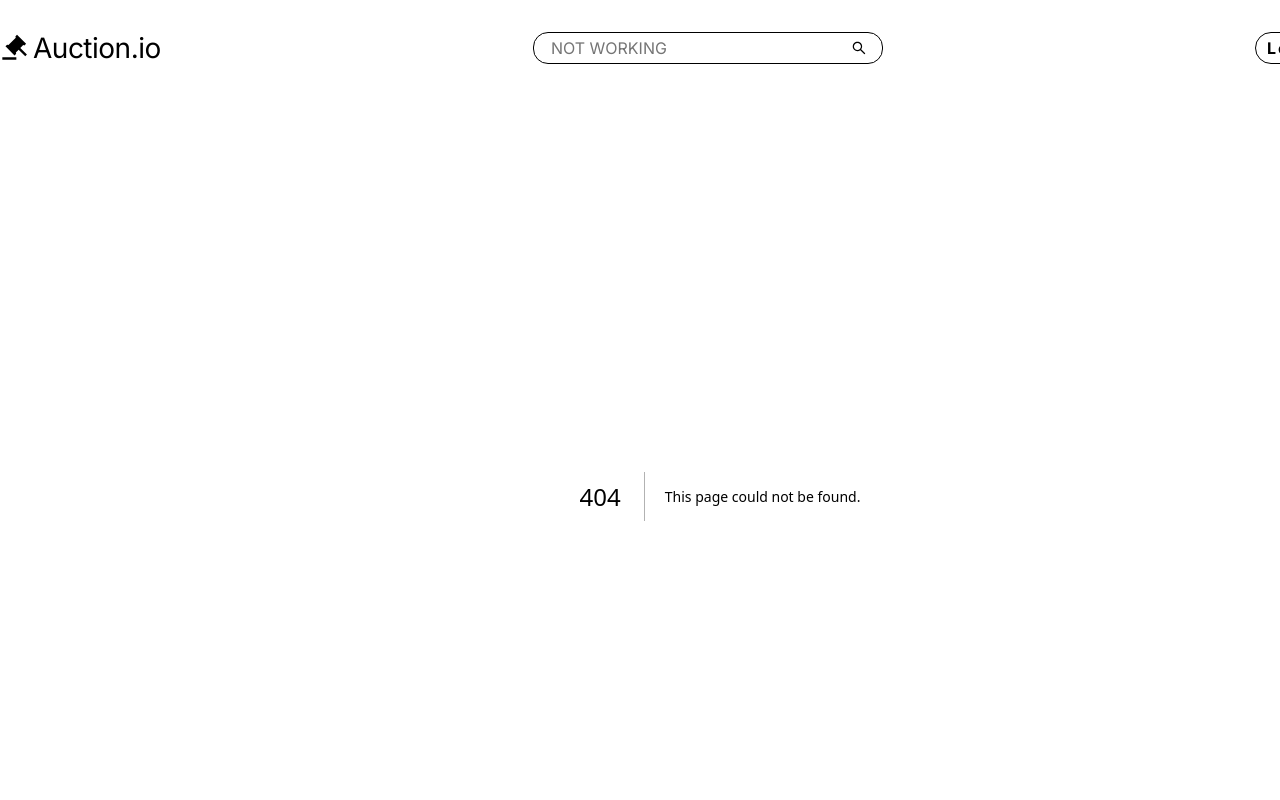
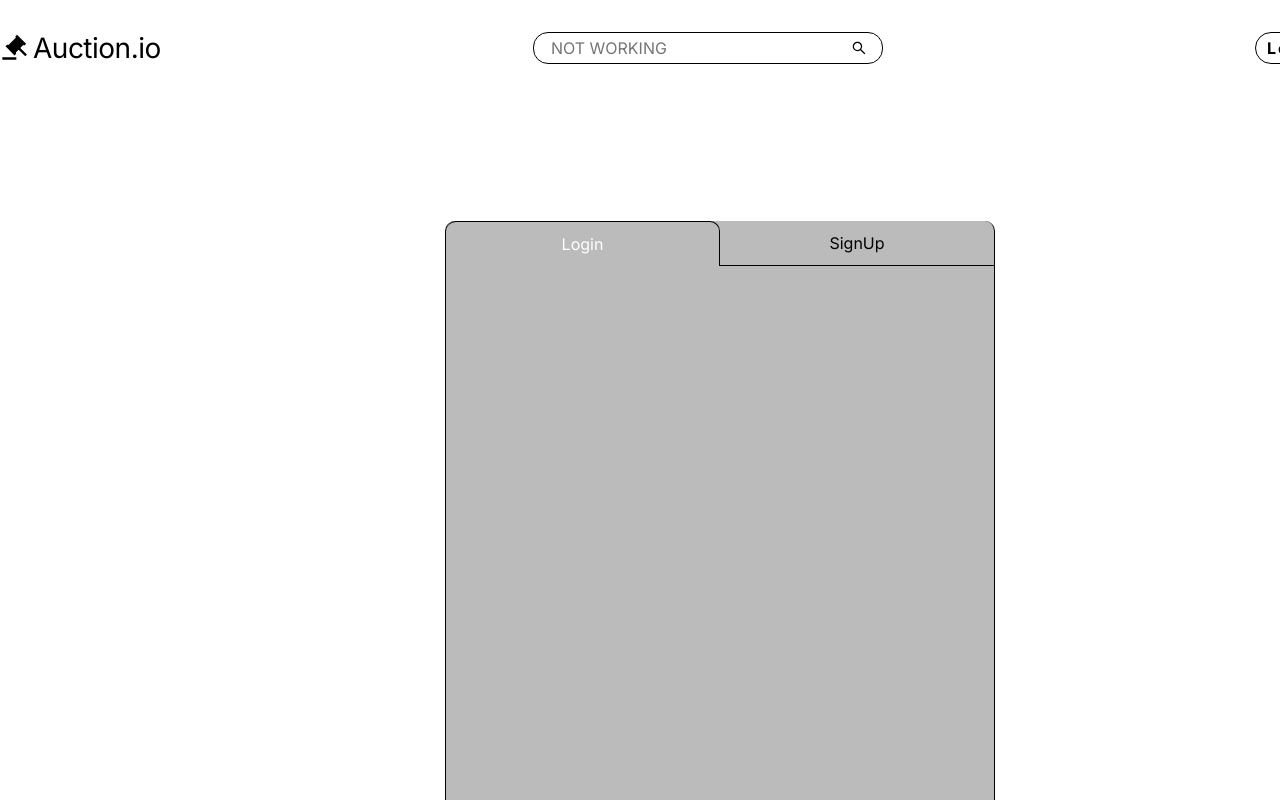
Before and after one commit to yemirvural/auction-app, a Next.js app in the folder frontend/: page /login in a window 1280 px wide. Before the commit this address had no page. Shown: the top 800 px of the page. Built offline with nearby package versions, Linux system fonts and the light colour scheme.

Commit message:
Login/signup route ve component yapilari kuruldu

```diff
--- /dev/null
+++ b/frontend/app/login/page.jsx
@@ -0,0 +1,12 @@
+import React from 'react'
+import LoginContainer from '@/containers/login'
+
+function LoginPage() {
+  return (
+    <div>
+      <LoginContainer />
+    </div>
+  )
+}
+
+export default LoginPage
--- a/frontend/components/header/index.jsx
+++ b/frontend/components/header/index.jsx
@@ -16,8 +16,8 @@ function Header() {
             <AiOutlineSearch />
           </label>
           <nav className={styles.navigationMenu}>
-            <Link href={'#'}>Login</Link>
-            <Link href={'#'}>SignUp</Link>
+            <Link href={'/login'}>Login</Link>
+            <Link href={'/signup'}>SignUp</Link>
           </nav>
         </div>
     </header>
--- /dev/null
+++ b/frontend/components/login-box/index.jsx
@@ -0,0 +1,19 @@
+import React from 'react'
+import styles from './styles.module.css'
+import Link from 'next/link'
+
+function LoginBox() {
+  return (
+    <div className={styles.containerWrapper}>
+        <nav className={styles.navigationMenu}>
+        <Link className={styles.active} href={'/login'}>Login</Link>
+        <Link href={'/signup'}>SignUp</Link>
+        </nav>
+        <div className={styles.inputs}>
+
+        </div>
+    </div>
+  )
+}
+
+export default LoginBox
--- /dev/null
+++ b/frontend/components/login-box/styles.module.css
@@ -0,0 +1,31 @@
+.containerWrapper{
+    display: flex;
+    width: 550px;
+    height: 650px;
+    background-color: #bbb;
+    border: 1px solid black;
+    border-top: 0;
+    border-radius: 10px;
+}
+.navigationMenu{
+    display: flex;
+    width: 100%;
+    justify-content: space-between;
+}
+.navigationMenu a{
+    display: flex;
+    height: 45px;
+    width: 50%;
+    justify-content: center;
+    align-items: center;
+    border-bottom: 1px solid black;
+    border-radius: 10px 10px 0 0;
+
+}
+.navigationMenu a.active{
+    color: white;
+    border: 1px solid black;
+    border-bottom: 0;
+    border-left: 0;
+    border-radius: 10px 10px 0 0;
+}
--- /dev/null
+++ b/frontend/containers/login/index.jsx
@@ -0,0 +1,13 @@
+import React from 'react'
+import LoginBox from '@/components/login-box'
+import styles from './styles.module.css'
+
+function LoginContainer() {
+  return (
+    <div className={styles.loginWrapper}>
+     <LoginBox />
+    </div>
+  )
+}
+
+export default LoginContainer
--- /dev/null
+++ b/frontend/containers/login/styles.module.css
@@ -0,0 +1,7 @@
+.loginWrapper{
+    display: flex;
+    height: 100%;
+    margin-top: 125px;
+    justify-content: center;
+    align-items: center;
+}
```
Also changed, not shown: frontend/app/signup/page.jsx (added, +9 -0 lines).
